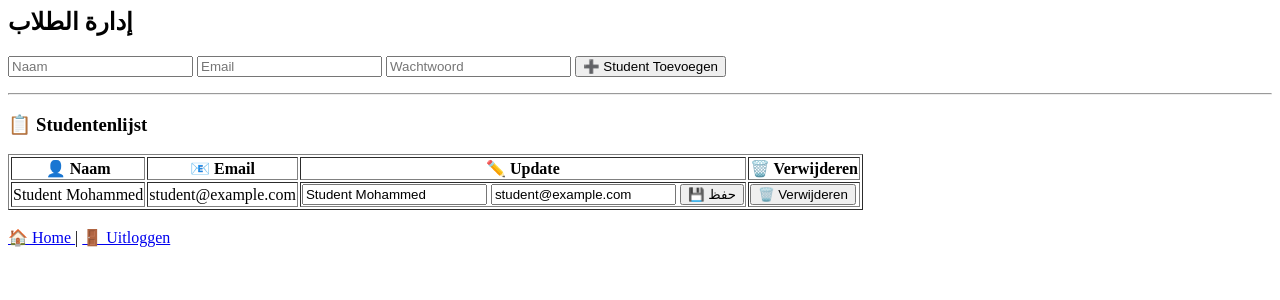
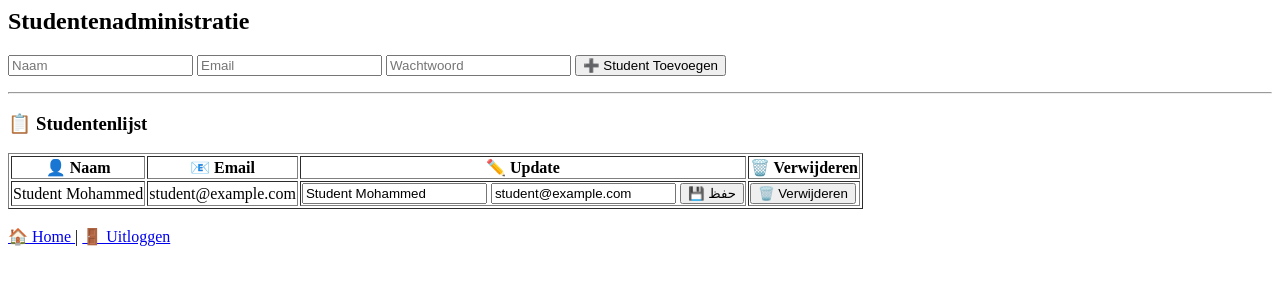
Before and after one commit to Ahmad-Al-Nabelsi/php_intermediate, a PHP site: page /manage_students.php in a window 1280 px wide. Shown: the top 300 px of the page. Run offline with PHP 8.4, Linux system fonts and the light colour scheme; a user stored in the database is signed in; data comes from the database, SQL or seed files in the repository.

Commit message:
UPD manage_students

```diff
--- a/cijferapplicatie/manage_students.php
+++ b/cijferapplicatie/manage_students.php
@@ -59,7 +59,7 @@ if ($_SERVER["REQUEST_METHOD"] == "POST" && isset($_POST["delete_student"])) {
 $students = $pdo->query("SELECT * FROM users WHERE role = 'student'")->fetchAll();
 ?>
 
-<h2>إدارة الطلاب</h2>
+<h2> Studentenadministratie </h2>
 
 <!-- Formulier voor toevoeging van nieuwe studenten -->
 <form method="post">
```
